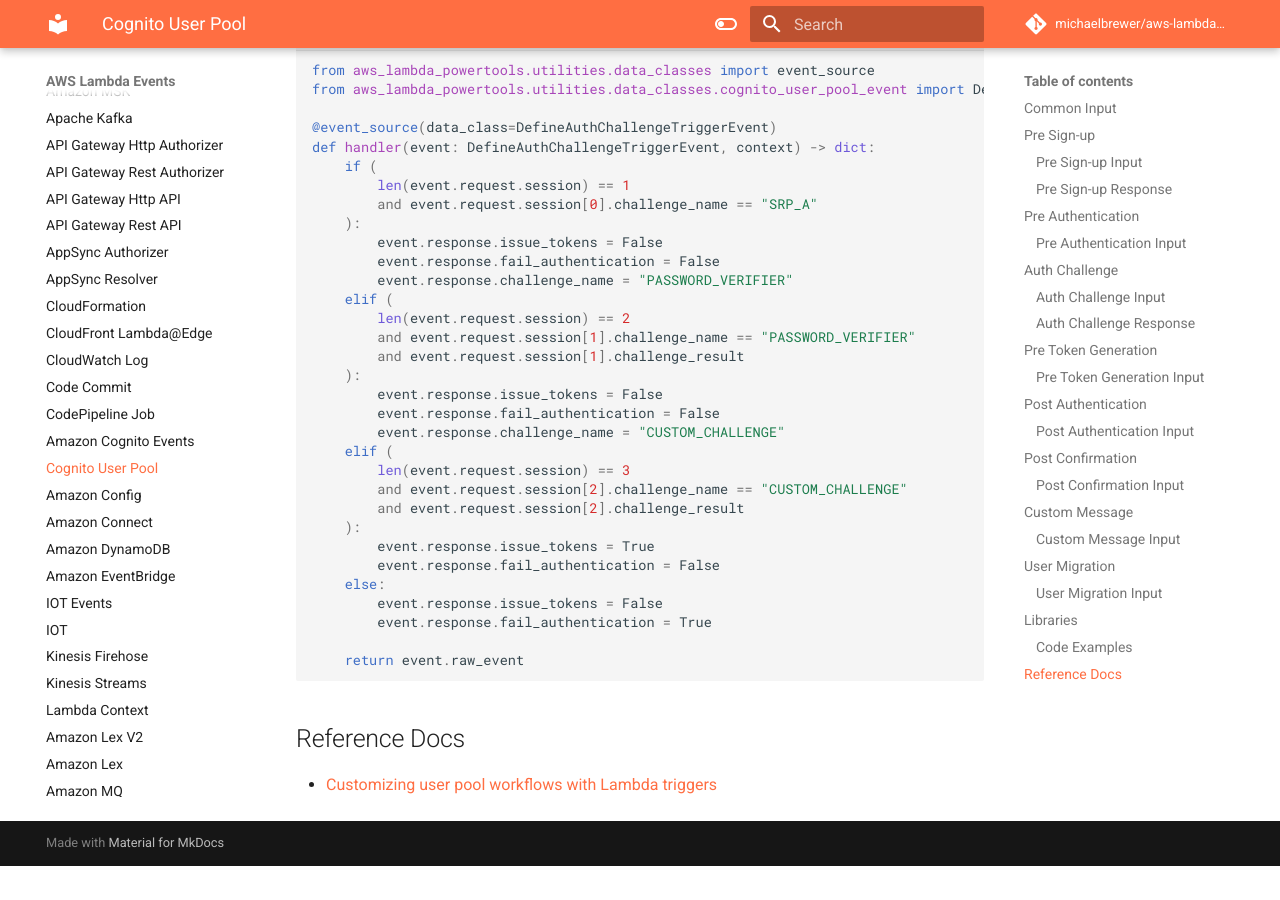
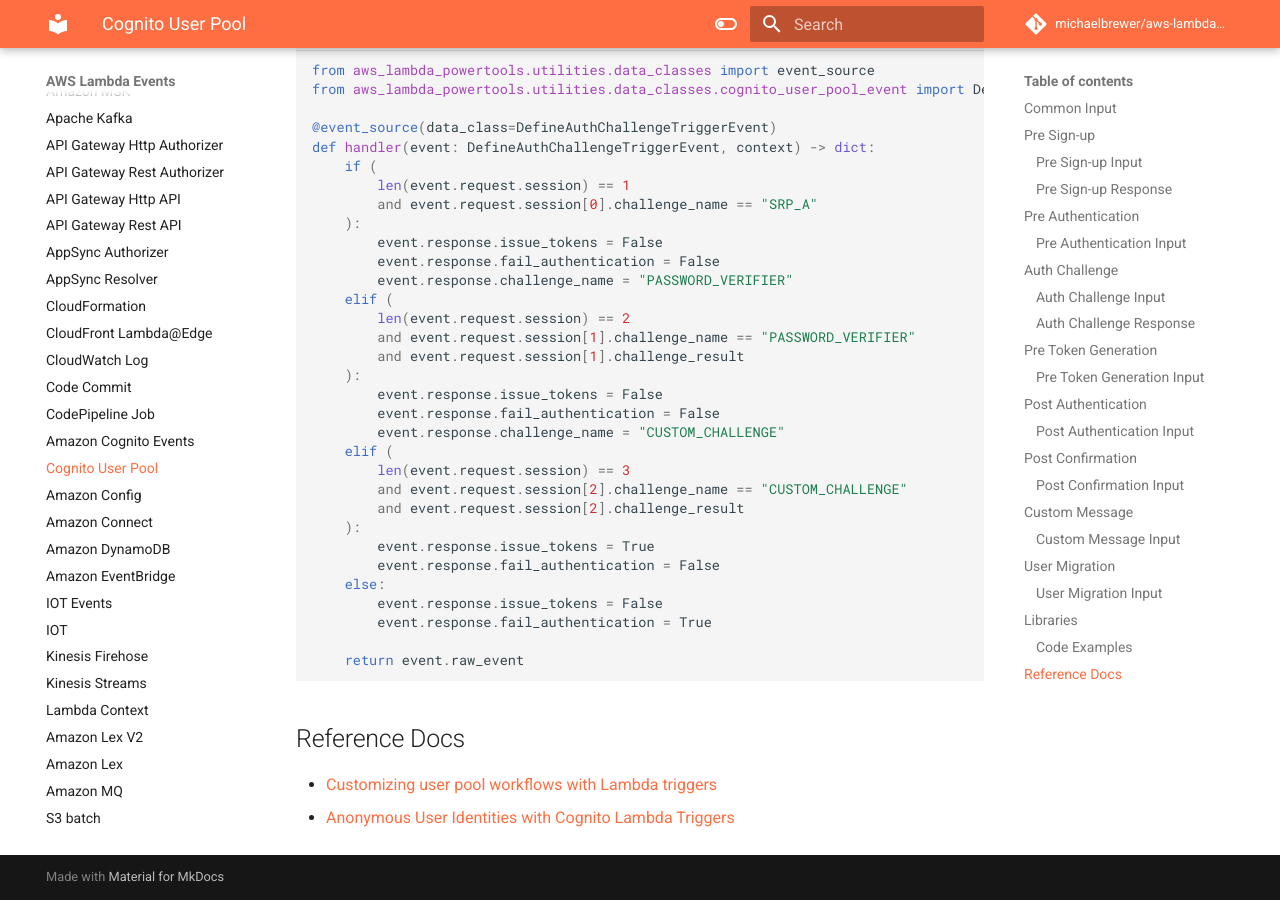
Before and after one commit to michaelbrewer/aws-lambda-events, an MkDocs documentation site: the page built from docs/cognito-user-pool.md, in a window 1280 px wide and 900 px high, scrolled down 8652 px. Built offline with MkDocs 1.6.1 and Material for MkDocs 9.7.7, drawn with Linux system fonts in a browser that asks for light colours; comment, search, counter and statistics services are not loaded; before the commit the page ends 9518 px from its top, so only the background shows below that.

Commit message:
feat(cognito): Add guide from luc

```diff
--- a/docs/cognito-user-pool.md
+++ b/docs/cognito-user-pool.md
@@ -413,3 +413,4 @@
 ## Reference Docs
 
 - [Customizing user pool workflows with Lambda triggers](https://docs.aws.amazon.com/cognito/latest/developerguide/cognito-user-identity-pools-working-with-aws-lambda-triggers.html){target="_blank"}
+- [Anonymous User Identities with Cognito Lambda Triggers](https://bitesizedserverless.com/bite/anonymous-user-identities-with-cognito-lambda-triggers/)
```
